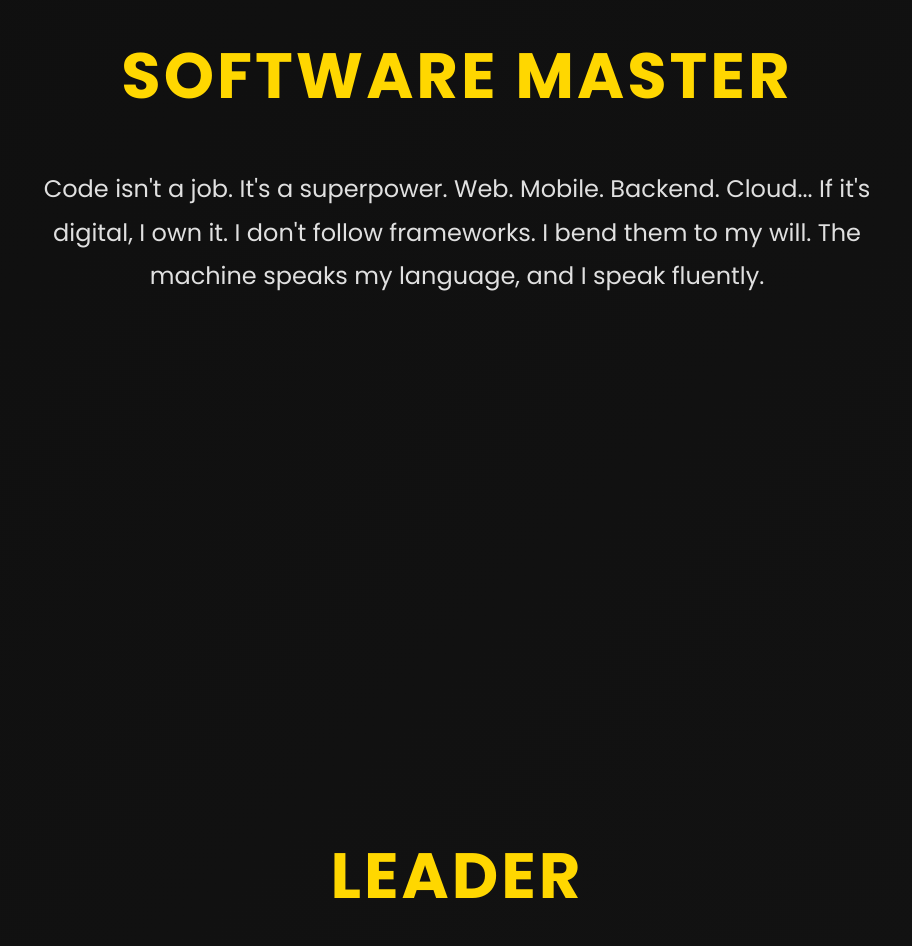
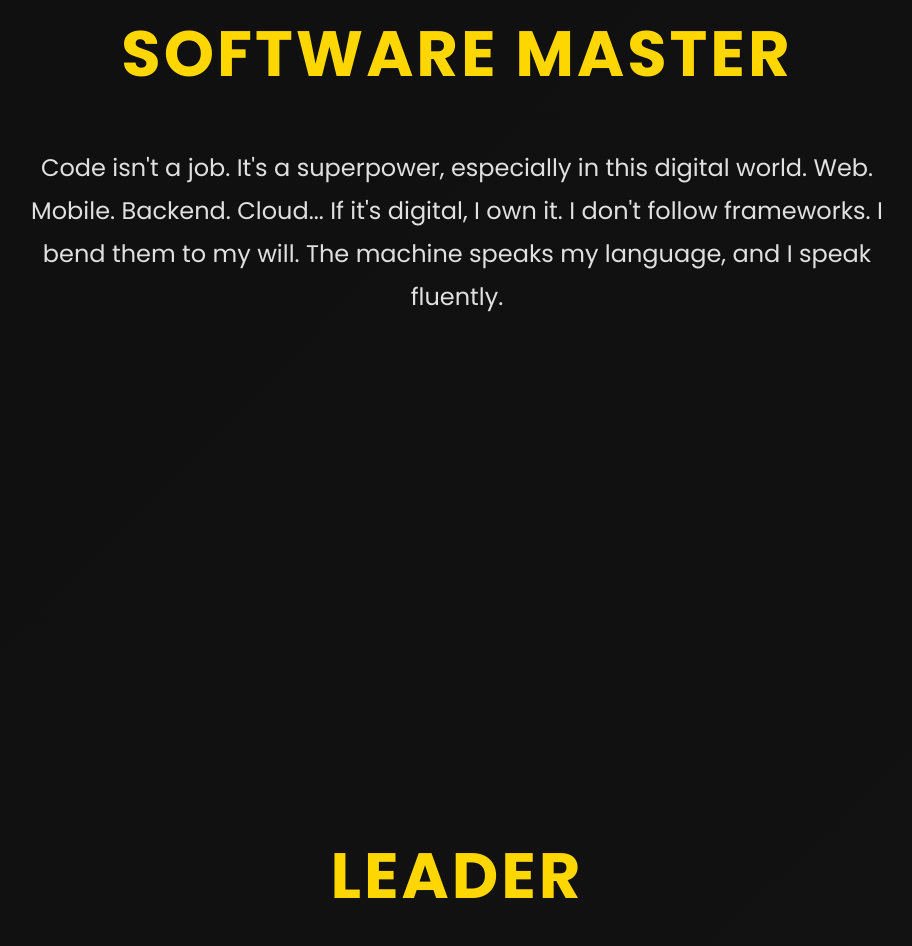
Before and after one commit to jacques-chilas/portfolio, a plain HTML site: page index.html in a window 1280 px wide. Shown: the part 1919-2865 px from the top of the page, without its empty margins (183-1095 px from the left). Drawn offline with Linux system fonts and the light colour scheme.

Commit message:
enhance software master section

```diff
--- a/index.html
+++ b/index.html
@@ -457,7 +457,7 @@
         <div class="container">
             <div class="section-content">
                 <h2 class="section-title">SOFTWARE MASTER</h2>
-                <p class="section-text">Code isn't a job. It's a superpower. Web. Mobile. Backend. Cloud... If it's digital, I own it. I don't follow frameworks. I bend them to my will. The machine speaks my language, and I speak fluently.</p>
+                <p class="section-text">Code isn't a job. It's a superpower, especially in this digital world. Web. Mobile. Backend. Cloud... If it's digital, I own it. I don't follow frameworks. I bend them to my will. The machine speaks my language, and I speak fluently.</p>
             </div>
         </div>
     </section>
```
